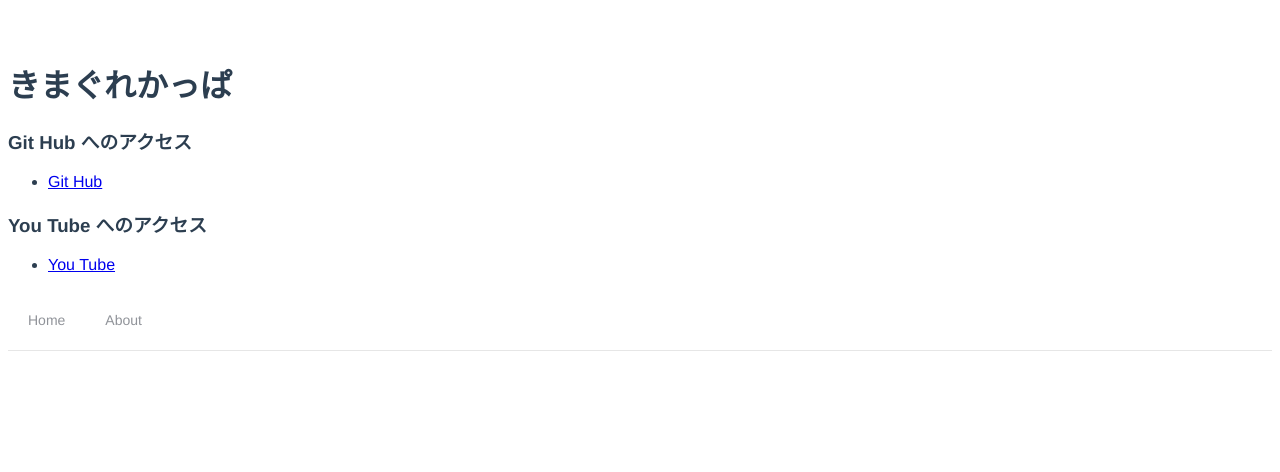
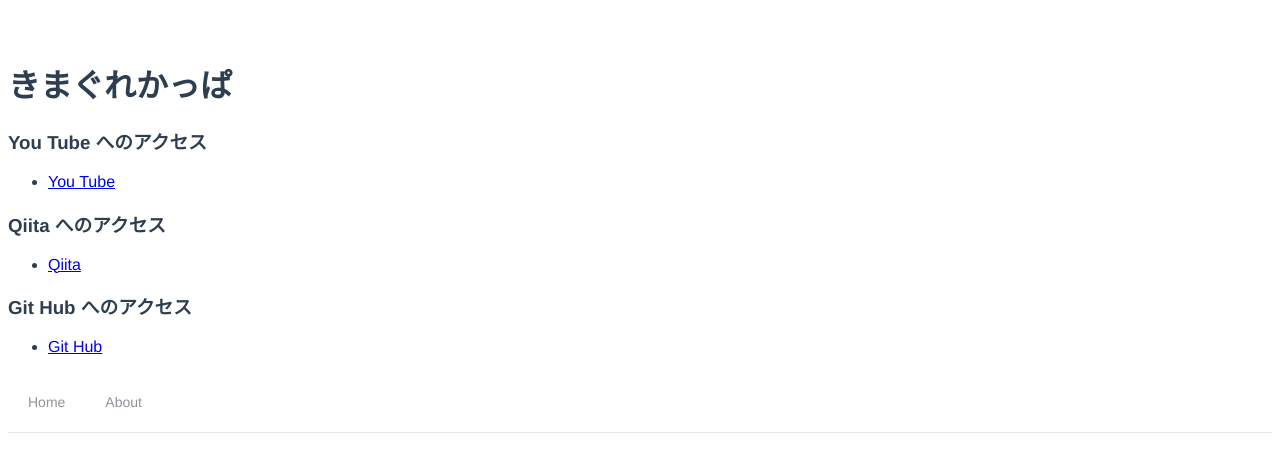
Before and after one commit to kimagurekappa/home-page, a Vue app: page / in a window 1280 px wide. Shown: the top 472 px of the page. Built offline with nearby package versions, Linux system fonts and the light colour scheme.

Commit message:
20200719

```diff
--- a/src/App.vue
+++ b/src/App.vue
@@ -1,15 +1,18 @@
 <template>
   <div id="app">
     <h1>{{ msg }}</h1>
+    <h3>You Tube へのアクセス</h3>
+    <ul>
+      <li><a href="https://www.youtube.com/channel/UC3M75vH5Y0kizWKaT2BnNyQ?view_as=subscriber" target="_blank" rel="noopener">You Tube</a></li>
+    </ul>
+    <h3>Qiita へのアクセス</h3>
+    <ul>
+      <li><a href="https://qiita.com/kimagurekappa" target="_blank" rel="noopener">Qiita</a></li>
+    </ul>
     <h3>Git Hub へのアクセス</h3>
     <ul>
       <li><a href="https://github.com/kimagurekappa" target="_blank" rel="noopener">Git Hub</a></li>
     </ul>
-    <h3>You Tube へのアクセス</h3>
-    <ul>
-      <li><a href="https://www.youtube.com/channel/UC3M75vH5Y0kizWKaT2BnNyQ?view_as=subscriber" target="_blank" rel="noopener">You Tube</a></li>
-    </ul>
-
       <el-menu :default-active="activeIndex" mode="horizontal" router>
       <el-menu-item index="home" :route="{ name:'home' , path: '/home-page/' }">Home</el-menu-item>
       <el-menu-item index=about :route="{ name:'about' , path: '/home-page/' }">About</el-menu-item>
```
